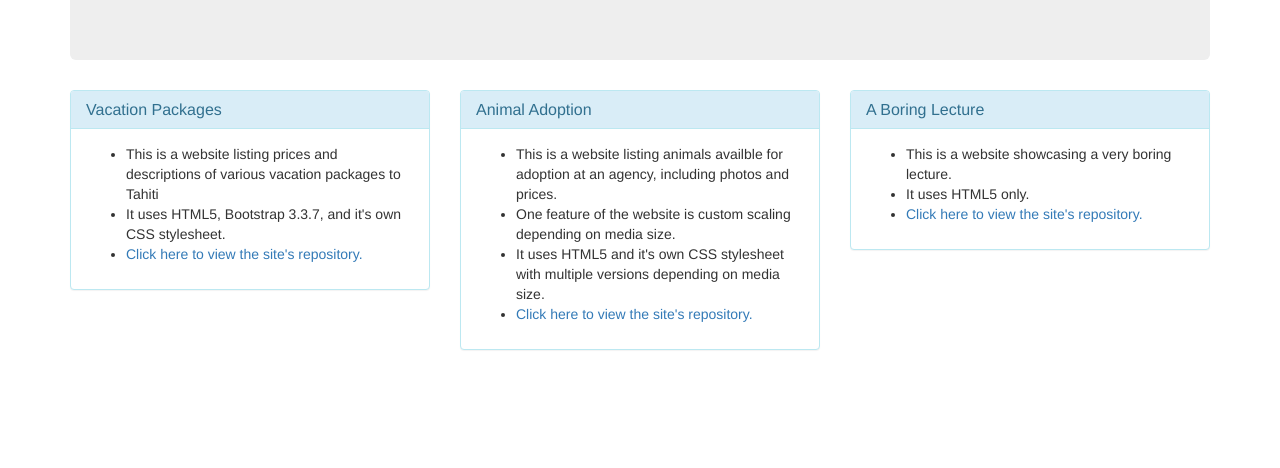
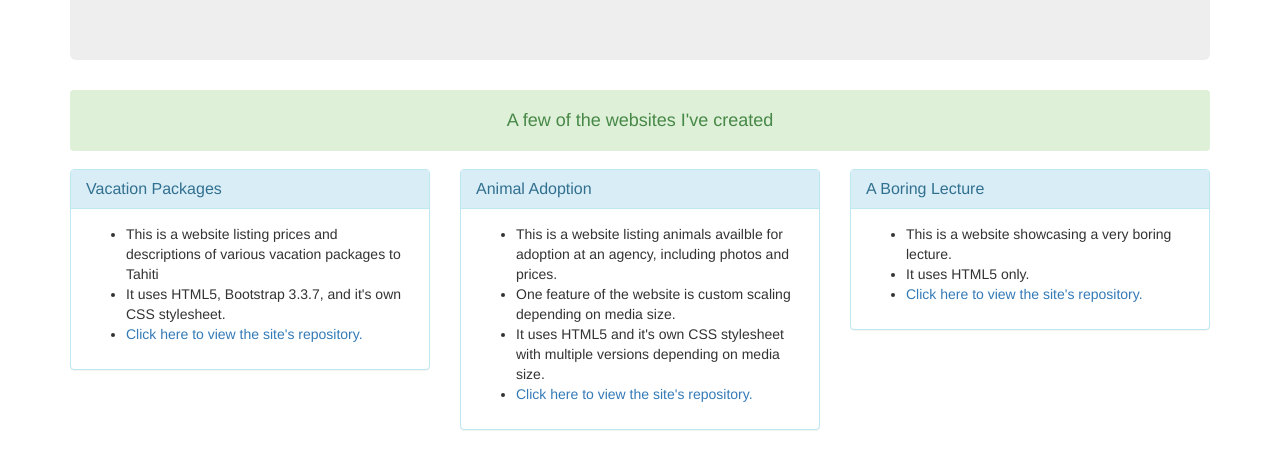
Before and after one commit to stuart-gill/portfolio, a plain HTML site: page index.html in a window 1280 px wide. Shown: the part 180-648 px from the top of the page. Drawn offline with Linux system fonts and the light colour scheme.

Commit message:
Add a custom titlebar styling in the local css file

```diff
--- a/css/styles.css
+++ b/css/styles.css
@@ -0,0 +1,18 @@
+
+.titlebar{
+background-color: #dff0d8;
+border-color: #d6e9c6;
+color: #468847;
+padding: 10px;
+
+margin-bottom: 18px;
+border: 1px solid transparent;
+border-radius: 4px;
+content: " ";
+display: table;
+box-sizing: border-box;
+margin-left: auto;
+margin-right: auto;
+width: 100%;
+text-align: center;
+}
--- a/index.html
+++ b/index.html
@@ -10,6 +10,9 @@
       <div class="jumbotron">
         <h1 class="display-4">Hi, I'm Stuart</h1>
         <p class="lead">Web Designer and Developer based in Seatlle, USA</p>
+      </div>
+      <div class="titlebar">
+        <h4>A few of the websites I've created</h4>
       </div>
       <div class="row">
         <div class="col-md-4">
```
